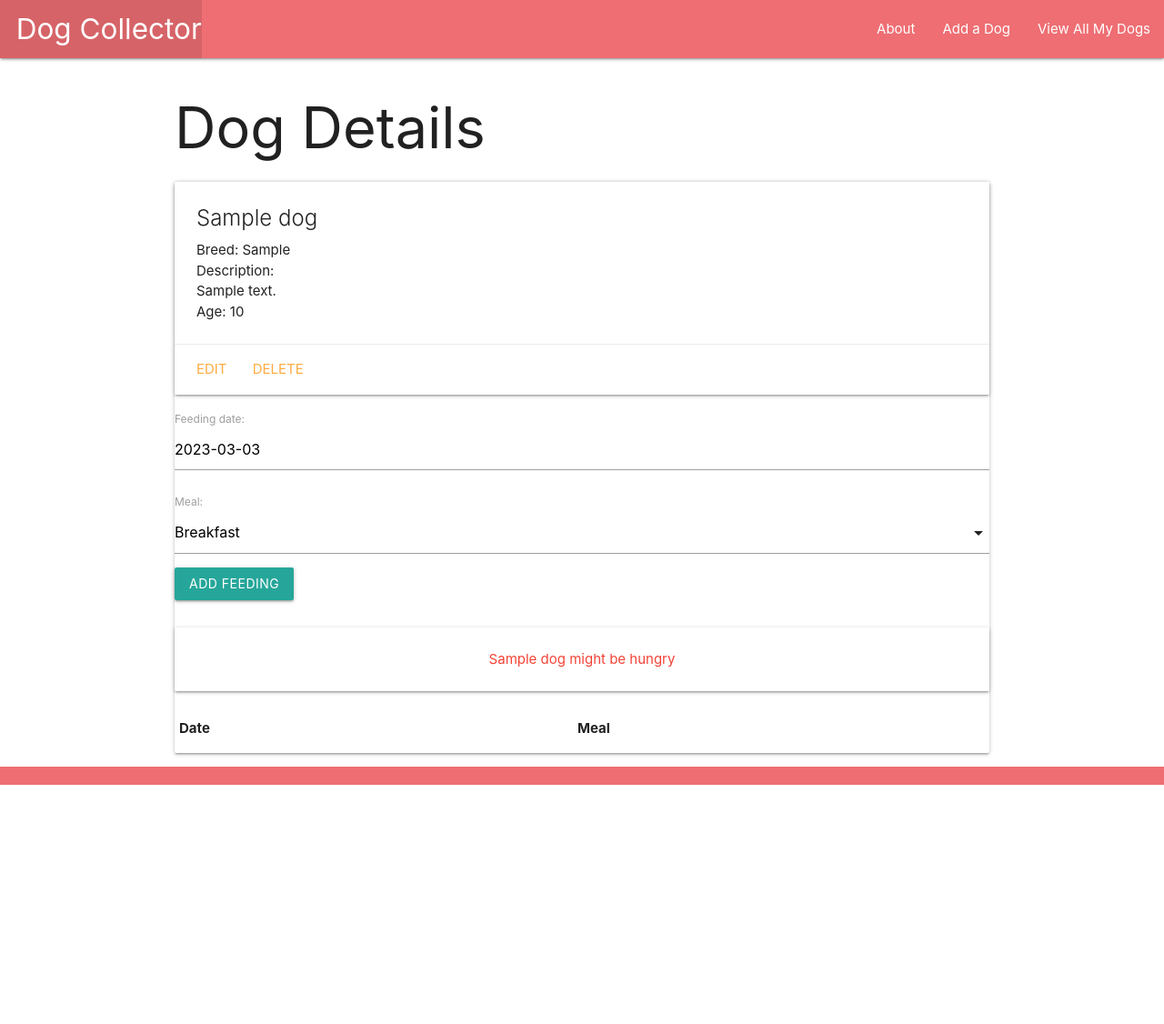
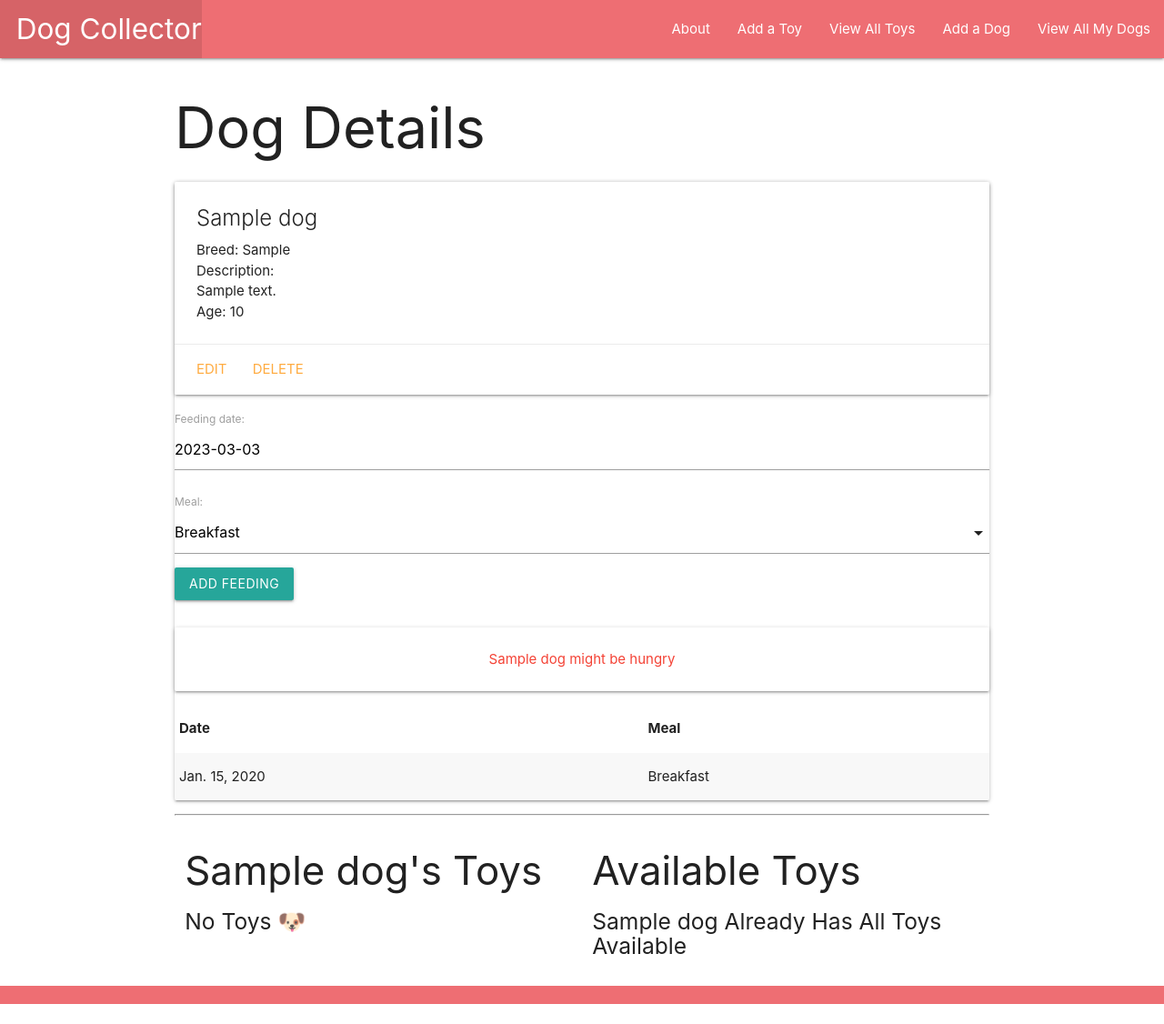
Before and after one commit to Sandyfromnyc/dogcollector, a Django app: page /dogs/1/ in a window 1280 px wide. Shown: the whole page at 91% size. Before the commit the page ends 863 px from the top, so only its background shows below. Run offline with Django 4.2, Linux system fonts and the light colour scheme; tables that the repository leaves empty hold one stand-in row (values such as "Sample post"); lists and menus that the app fills with data are empty.

Commit message:
added toys

```diff
--- a/main_app/admin.py
+++ b/main_app/admin.py
@@ -1,7 +1,8 @@
 from django.contrib import admin
-from .models import Dog, Feeding
+from .models import Dog, Feeding, Toy
 
 
 # Register your models here.
 admin.site.register(Dog)
 admin.site.register(Feeding)
+admin.site.register(Toy)
--- a/main_app/models.py
+++ b/main_app/models.py
@@ -8,12 +8,24 @@
     ('D', 'Dinner'),
 )
 
+class Toy(models.Model):
+  name = models.CharField(max_length=50)
+  color = models.CharField(max_length=20)
+
+  def __str__(self):
+    return self.name
+
+  def get_absolute_url(self):
+    return reverse('toys_detail', kwargs={'pk': self.id})
+
+
 # Create your models here.
 class Dog(models.Model):
   name = models.CharField(max_length=100)
   breed = models.CharField(max_length=100)
   description = models.TextField(max_length=250)
   age = models.IntegerField()
+  toys = models.ManyToManyField(Toy)
 
   def __str__(self):
     return f'{self.name} ({self.id})'
@@ -21,18 +33,18 @@
   def get_absolute_url(self):
     return reverse('detail', kwargs={'dog_id': self.id})
 
+  def fed_for_today(self):
+    return self.feeding_set.filter(date=date.today()).count() >= len(MEALS)
 
 class Feeding(models.Model):
   date = models.DateField('feeding date')
   meal = models.CharField(max_length=1, choices=MEALS, default=MEALS[0][0])
+
+  dog = models.ForeignKey(Dog, on_delete=models.CASCADE)
+
 
   def __str__(self):
    return f"{self.get_meal_display()} on {self.date}"
 
   class Meta:
     ordering = ['-date']
-
-  def fed_for_today(self):
-    return self.feeding_set.filter(date=date.today()).count() >= len(MEALS)
-
-dog = models.ForeignKey(Dog, on_delete=models.CASCADE)
--- a/main_app/templates/base.html
+++ b/main_app/templates/base.html
@@ -21,6 +21,8 @@
                 </ul>
                 <ul class="right">
                   <li><a href="{% url 'about' %}">About</a></li>
+                  <li><a href="{% url 'toys_create' %}">Add a Toy</a></li>
+                  <li><a href="{% url 'toys_index' %}">View All Toys</a></li>
                   <li><a href="{% url 'dogs_create' %}">Add a Dog</a></li>
                   <li><a href="{% url 'index' %}">View All My Dogs</a></li>
                 </ul>
--- a/main_app/templates/dogs/detail.html
+++ b/main_app/templates/dogs/detail.html
@@ -50,6 +50,53 @@
   </div>
 </div>
 
+<hr>
+<div class="row">
+  <div class="col s6">
+    <h3>{{ dog.name }}'s Toys</h3>
+    {% if dof.toys.count %}
+      {% for toy in dog.toys.all %}
+        <div class="card">
+          <div class="card-content">
+            <span class="card-title">
+              A <span style="color: {{ toy.color }}">{{ toy.color }}</span> {{ toy.name }}
+            </span>
+          </div>
+        <div class="card-action">
+          <form action="{% url 'unassoc_toy' cat.id toy.id %}" method="POST">
+            {% csrf_token %}
+            <button type="submit" class="btn">Remove</button>
+          </form>
+        </div>
+      {% endfor %}
+    {% else %}
+      <h5>No Toys 🐶</h5>
+    {% endif %}
+  </div>
+  <div class="col s6">
+    <h3>Available Toys</h3>
+    {% if toys.count %}
+      {% for toy in toys.all %}
+        <div class="card">
+          <div class="card-content">
+            <span class="card-title">
+              A <span style="color: {{ toy.color }}">{{ toy.color }}</span> {{ toy.name }}
+            </span>
+          </div>
+          <div class="card-action">
+            <form action="{% url 'assoc_toy' dog.id toy.id %}" method="POST">
+              {% csrf_token %}
+              <button type="submit" class="btn">Add</button>
+            </form>
+          </div>
+        </div>
+      {% endfor %}
+    {% else %}
+      <h5>{{dog.name}} Already Has All Toys Available</h5>
+    {% endif %}
+  </div>
+</div>
+
 <script>
 const dateEl = document.getElementById('id_date');
   // M is Materialize's global variable
--- a/main_app/urls.py
+++ b/main_app/urls.py
@@ -10,4 +10,11 @@
   path('dogs/<int:pk>/update/', views.DogUpdate.as_view(), name='dogs_update'),
   path('dogs/<int:pk>/delete/', views.DogDelete.as_view(), name='dogs_delete'),
   path('dogs/<int:dog_id>/add_feeding/', views.add_feeding, name='add_feeding'),
+  path('dogs/<int:dog_id>/assoc_toy/<int:toy_id>/', views.assoc_toy, name='assoc_toy'),
+  path('dogs/<int:dog_id>/unassoc_toy/<int:toy_id>/', views.unassoc_toy, name='unassoc_toy'),
+  path('toys/', views.ToyList.as_view(), name='toys_index'),
+  path('toys/<int:pk>/', views.ToyDetail.as_view(), name='toys_detail'),
+  path('toys/create/', views.ToyCreate.as_view(), name='toys_create'),
+  path('toys/<int:pk>/update/', views.ToyUpdate.as_view(), name='toys_update'),
+  path('toys/<int:pk>/delete/', views.ToyDelete.as_view(), name='toys_delete'),
 ]
--- a/main_app/views.py
+++ b/main_app/views.py
@@ -1,6 +1,7 @@
 from django.shortcuts import render, redirect
 from django.views.generic.edit import CreateView, UpdateView, DeleteView
-from .models import Dog
+from django.views.generic import ListView, DetailView
+from .models import Dog, Toy
 from .forms import FeedingForm
 
 
@@ -19,12 +20,14 @@
 
 def dogs_detail(request, dog_id):
   dog = Dog.objects.get(id=dog_id)
+  id_list = dog.toys.all().values_list('id')
+  toys_dog_doesnt_have = Toy.objects.exclude(id__in=id_list)
   feeding_form = FeedingForm()
-  return render(request, 'dogs/detail.html', { 'dog': dog, 'feeding_form': feeding_form})
+  return render(request, 'dogs/detail.html', { 'dog': dog, 'feeding_form': feeding_form, 'toys': toys_dog_doesnt_have })
 
 class DogCreate(CreateView):
   model  = Dog
-  fields = '__all__'
+  fields = ['name', 'breed', 'description', 'age']
 
 class DogUpdate(UpdateView):
   model  = Dog
@@ -35,6 +38,7 @@
   success_url = '/dogs'
 
 def add_feeding(request, dog_id):
+  print(request.POST)
   # create a ModelForm instance using the data submitted in the form
   form = FeedingForm(request.POST)
   if form.is_valid():
@@ -42,3 +46,29 @@
     new_feeding.dog_id = dog_id
     new_feeding.save()
   return redirect('detail', dog_id=dog_id)
+
+class ToyList(ListView):
+  model = Toy
+
+class ToyDetail(DetailView):
+  model = Toy
+
+class ToyCreate(CreateView):
+  model = Toy
+  fields = '__all__'
+
+class ToyUpdate(UpdateView):
+  model = Toy
+  fields = ['name', 'color']
+
+class ToyDelete(DeleteView):
+  model = Toy
+  success_url = '/toys'
+
+def assoc_toy(request, dog_id, toy_id):
+  Dog.objects.get(id=dog_id).toys.add(toy_id)
+  return redirect('detail', dog_id=dog_id)
+
+def unassoc_toy(request, dog_id, toy_id):
+  Dog.objects.get(id=dog_id).toys.remove(toy_id)
+  return redirect('detail', dog_id=dog_id)
```
Also changed, not shown: main_app/templates/main_app/toy_confirm_delete.html (added, +13 -0 lines), main_app/templates/main_app/toy_detail.html (added, +20 -0 lines), main_app/templates/main_app/toy_form.html (added, +19 -0 lines), main_app/templates/main_app/toy_list.html (added, +17 -0 lines), main_app/migrations/0003_alter_feeding_options_feeding_dog_alter_feeding_date.py (added), main_app/migrations/0004_toy_dog_toys.py (added). Lines whose indentation alone changed are shown as unchanged.
